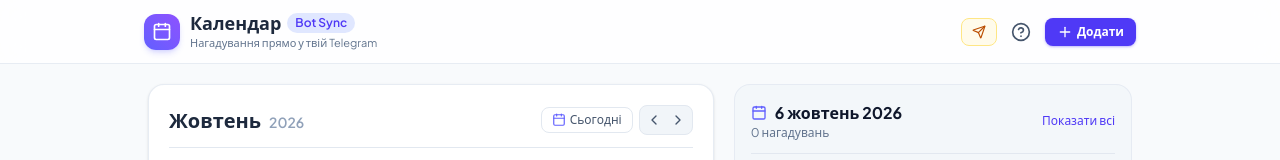
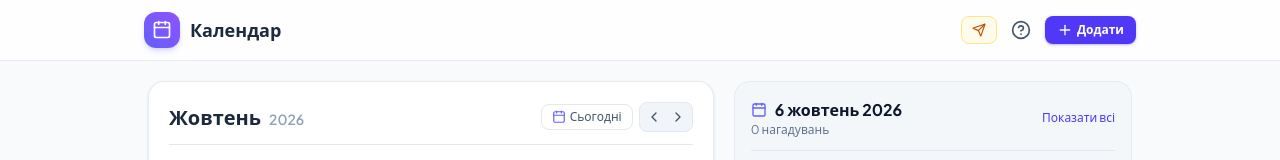
Before and after one commit to Tkachov-Viacheslav/reminder-calendar, a React (Vite) app: page / in a window 1280 px wide. Shown: the top 160 px of the page. Built offline with nearby package versions, Linux system fonts and the light colour scheme; no server answers; the database is empty.

Commit message:
Remove Bot Sync badge and subtitle from header

```diff
--- a/src/components/Header.jsx
+++ b/src/components/Header.jsx
@@ -16,15 +16,9 @@ export function Header({ onOpenNewReminder, onOpenGuide, onOpenTelegramSettings
             <CalendarIcon className="w-5 h-5" />
           </div>
           <div>
-            <h1 className="font-bold text-base sm:text-lg leading-tight flex items-center gap-1.5">
+            <h1 className="font-bold text-base sm:text-lg leading-tight">
               Календар
-              <span className="text-xs font-semibold px-2 py-0.5 rounded-full bg-indigo-100 dark:bg-indigo-950/80 text-indigo-600 dark:text-indigo-400">
-                Bot Sync
-              </span>
             </h1>
-            <p className="text-[11px] text-slate-500 dark:text-slate-400 hidden sm:block">
-              Нагадування прямо у твій Telegram
-            </p>
           </div>
         </div>
 
```
